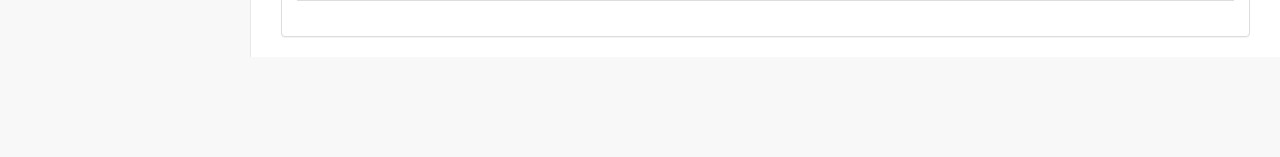
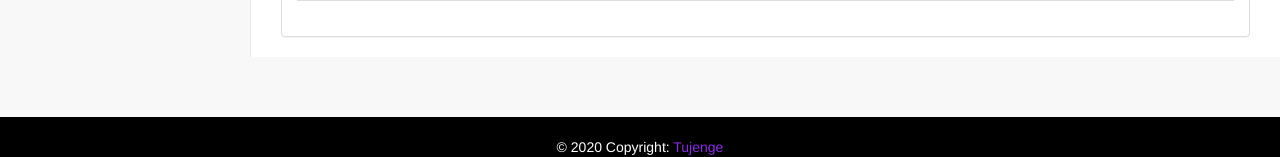
Before and after one commit to avosa/ebuild, a Flask app: page /orders in a window 1280 px wide. Shown: the part 941-1098 px from the top of the page. Before the commit the page ends 998 px from the top, so only its background shows below. Run offline with Flask 2, Linux system fonts and the light colour scheme; a user stored in the database is signed in; data comes from the database, SQL or seed files in the repository; some libraries are stand-ins or nearby versions.

Commit message:
Bugs fixes

```diff
--- a/app.py
+++ b/app.py
@@ -415,7 +415,8 @@ def painting():
         # Close Connection
         cur.close()
 
-        flash('Request submitted succefully, an expert will contact you shortly', 'success')
+        flash(
+            'Request submitted successfully, an expert will contact you shortly', 'success')
         return render_template('painting.html', painting=products, form=form)
     if 'view' in request.args:
         q = request.args['view']
--- a/templates/pages/layout.html
+++ b/templates/pages/layout.html
@@ -65,6 +65,16 @@
 <!-- Custom Theme JavaScript -->
 <script src="static/dist/js/sb-admin-2.js"></script>
 
+<footer class="page-footer font-small blue" style="background-color: black; margin-top:60px; padding-top: 20px;">
+
+    <!-- Copyright -->
+    <div style="color: white;" class="footer-copyright text-center py-3">© 2020 Copyright:
+      <a href="#"> <span style="color: blueviolet;">Tujenge</span></a>
+    </div>
+    <!-- Copyright -->
+
+  </footer>
+  <!-- Footer -->
 </body>
 
 </html>
```
